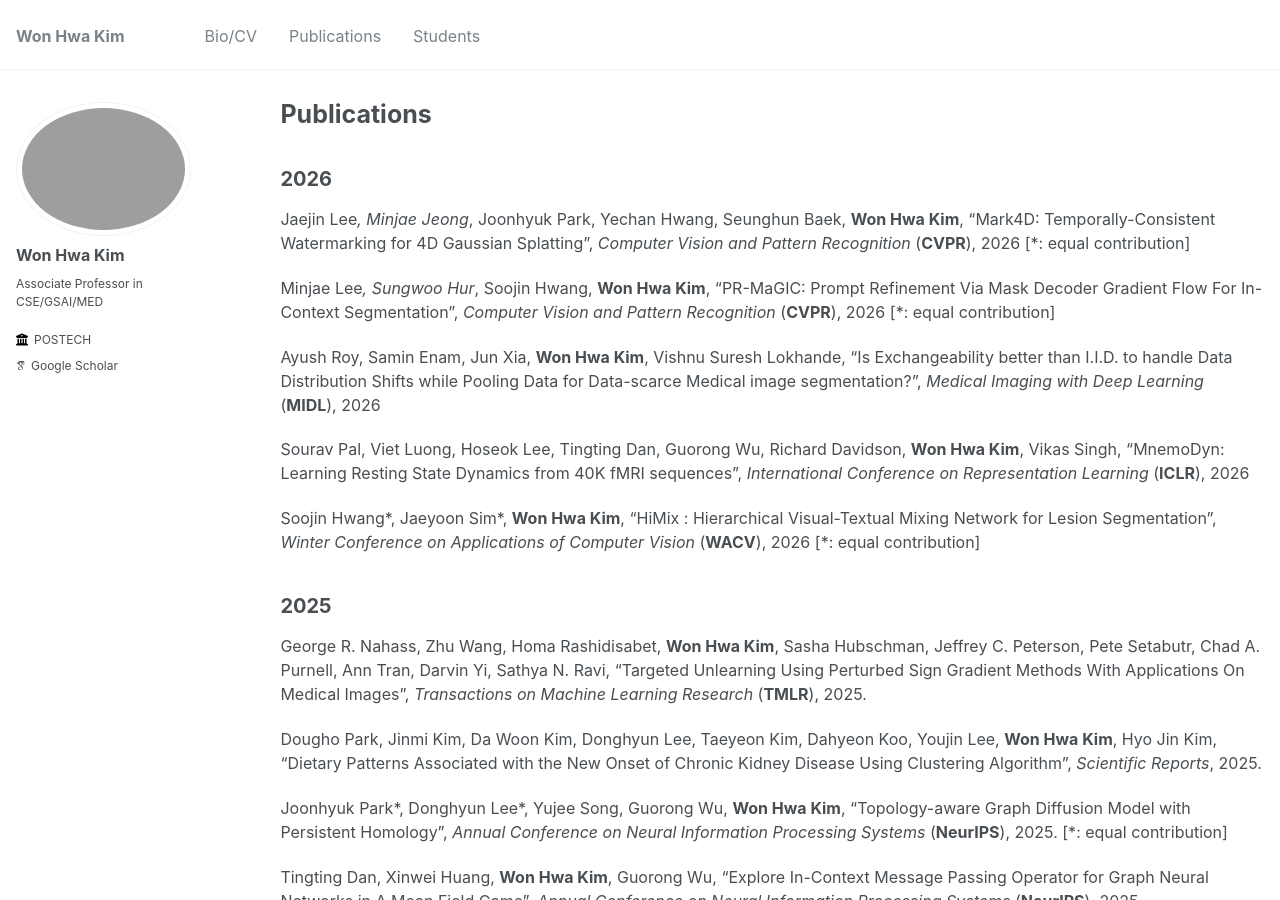
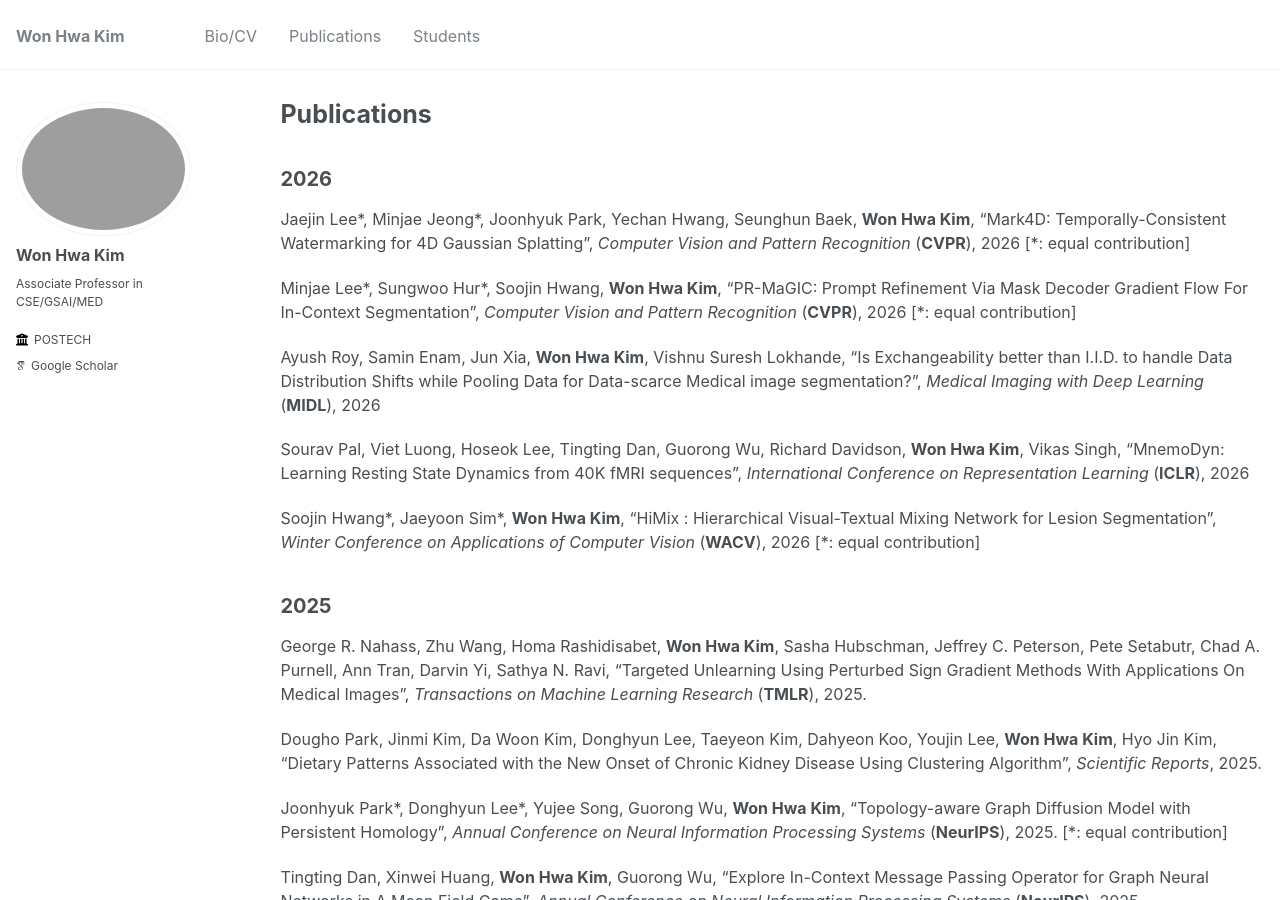
Before and after one commit to wwplato/wwplato.github.io, a Jekyll site: the page built from _pages/publications.md, in a window 1280 px wide and 900 px high. Built offline with Jekyll 4.4.1, drawn with Linux system fonts in a browser that asks for light colours; some web fonts are replaced.

```diff
--- a/_pages/publications.md
+++ b/_pages/publications.md
@@ -8,9 +8,9 @@ author_profile: true
 
 2026
 ------
-Jaejin Lee*, Minjae Jeong*, Joonhyuk Park, Yechan Hwang, Seunghun Baek, **Won Hwa Kim**, "Mark4D: Temporally-Consistent Watermarking for 4D Gaussian Splatting", *Computer Vision and Pattern Recognition* (**CVPR**), 2026 [*: equal contribution]
+Jaejin Lee\*, Minjae Jeong\*, Joonhyuk Park, Yechan Hwang, Seunghun Baek, **Won Hwa Kim**, "Mark4D: Temporally-Consistent Watermarking for 4D Gaussian Splatting", *Computer Vision and Pattern Recognition* (**CVPR**), 2026 [*: equal contribution]
 
-Minjae Lee*, Sungwoo Hur*, Soojin Hwang, **Won Hwa Kim**, "PR-MaGIC: Prompt Refinement Via Mask Decoder Gradient Flow For In-Context Segmentation", *Computer Vision and Pattern Recognition* (**CVPR**), 2026 [*: equal contribution]
+Minjae Lee\*, Sungwoo Hur\*, Soojin Hwang, **Won Hwa Kim**, "PR-MaGIC: Prompt Refinement Via Mask Decoder Gradient Flow For In-Context Segmentation", *Computer Vision and Pattern Recognition* (**CVPR**), 2026 [*: equal contribution]
 
 Ayush Roy, Samin Enam, Jun Xia, **Won Hwa Kim**, Vishnu Suresh Lokhande, "Is Exchangeability better than I.I.D. to handle Data Distribution Shifts while Pooling Data for Data-scarce Medical image segmentation?", *Medical Imaging with Deep Learning* (**MIDL**), 2026
 
```
